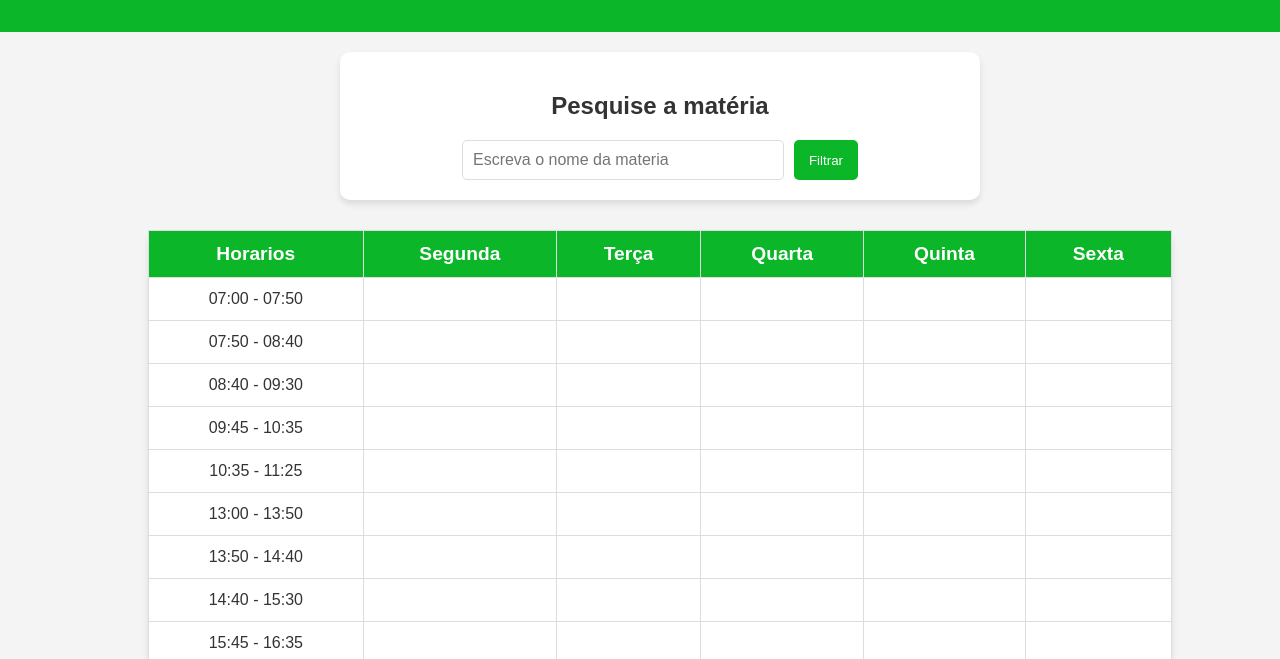
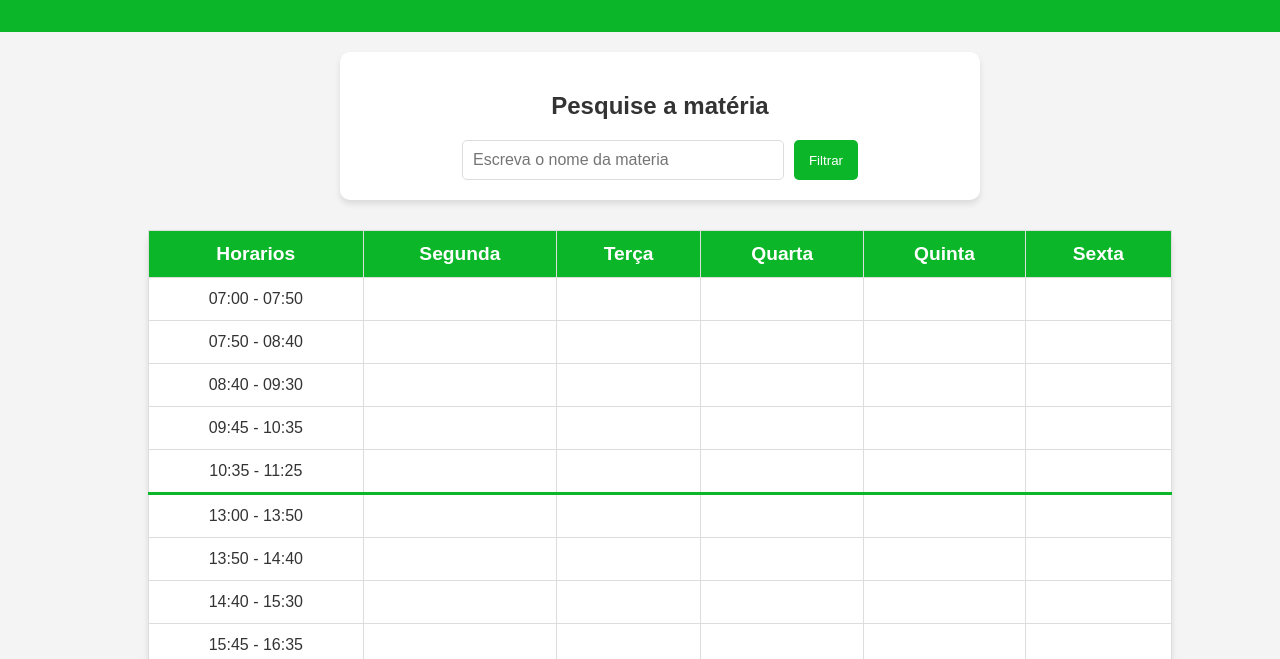
Before and after one commit to LhRaphael/projetoES, a plain HTML site: page index.html in a window 1280 px wide. Shown: the part 141-800 px from the top of the page. Drawn offline with Linux system fonts and the light colour scheme.

Commit message:
feat: adicionando separação entre horarios da manha e tarde no index.css

```diff
--- a/index.css
+++ b/index.css
@@ -108,6 +108,15 @@ td {
     color: #333;
 }
 
+/* Adicionando a separação visual entre os horários da manhã e da tarde */
+tbody tr:nth-child(5) {
+    border-bottom: 3px solid #0cb629; /* Borda verde para separação */
+}
+
+tbody tr:nth-child(6) {
+    border-top: 3px solid #0cb629; /* Borda verde para separação */
+}
+
 /* Rodapé */
 footer {
     margin-top: 40px;
```
